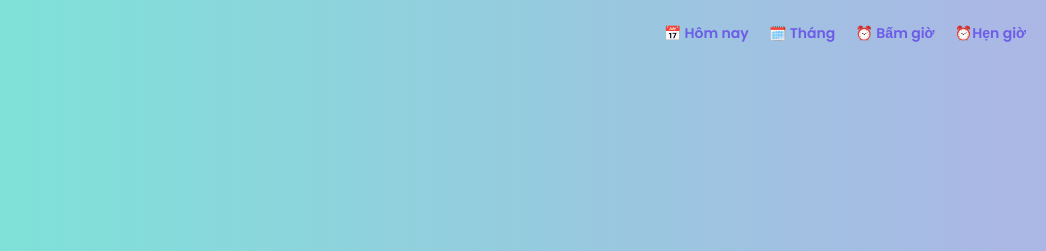
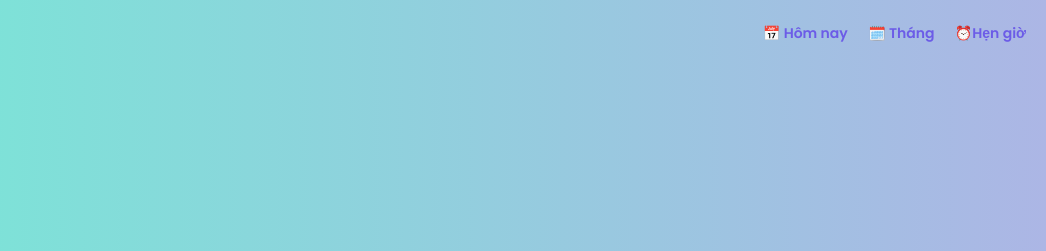
Before and after one commit to nhattan203/lichvannien, a plain HTML site: page bam-gio.html in a window 1280 px wide. Shown: the top 251 px of the page, without its empty margins (234-1280 px from the left). Drawn offline with Linux system fonts and the light colour scheme.

Commit message:
Update bam-gio.html

```diff
--- a/bam-gio.html
+++ b/bam-gio.html
@@ -87,7 +87,6 @@
   <nav>
     <a href="index.html">📅 Hôm nay</a>
     <a href="lich-thang.html">🗓️ Tháng</a>
-    <a href="bam-gio.html">⏰ Bấm giờ</a>
     <a href="hen-gio.html">⏰Hẹn giờ </a>
   </nav>
 
```
